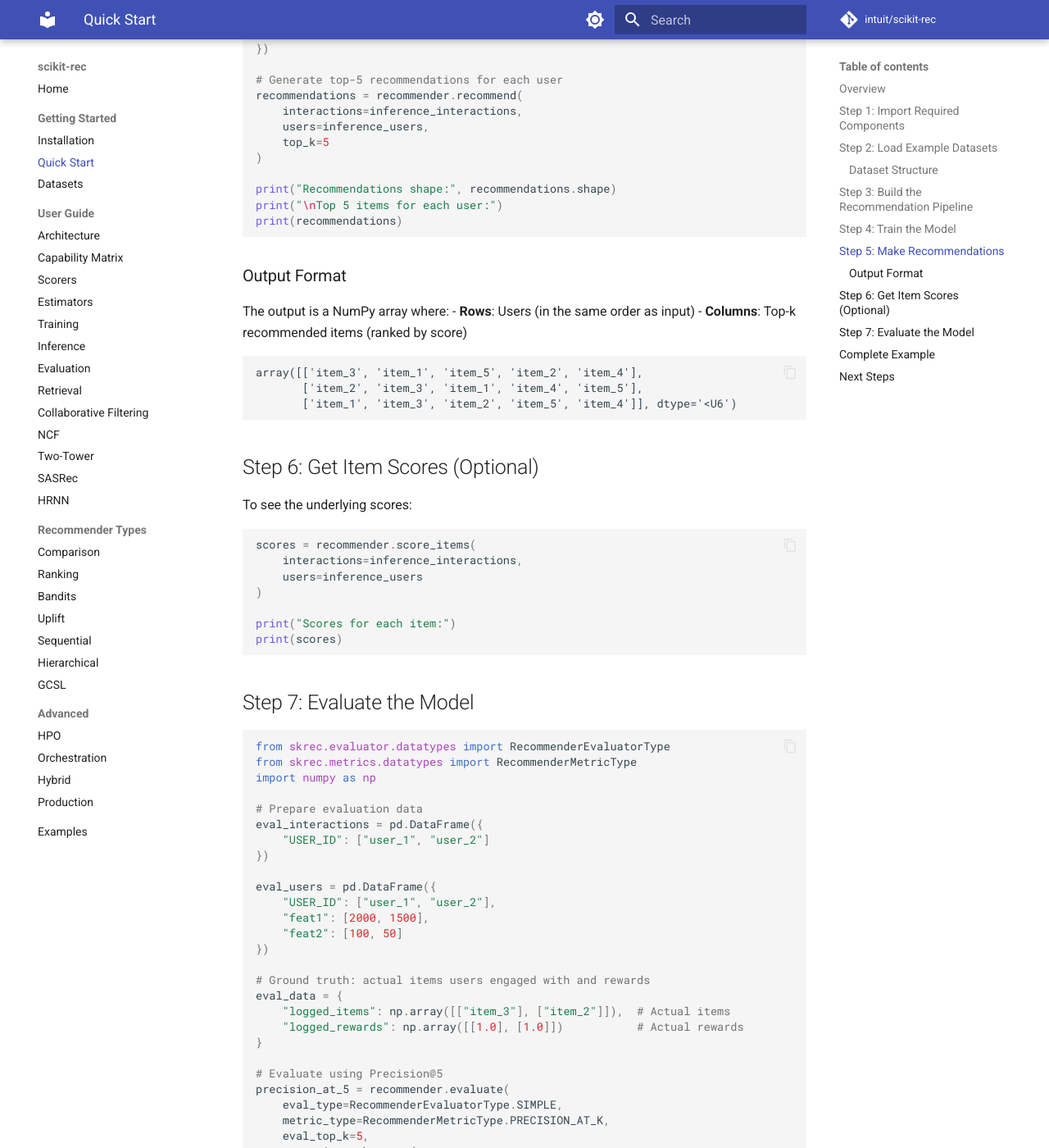
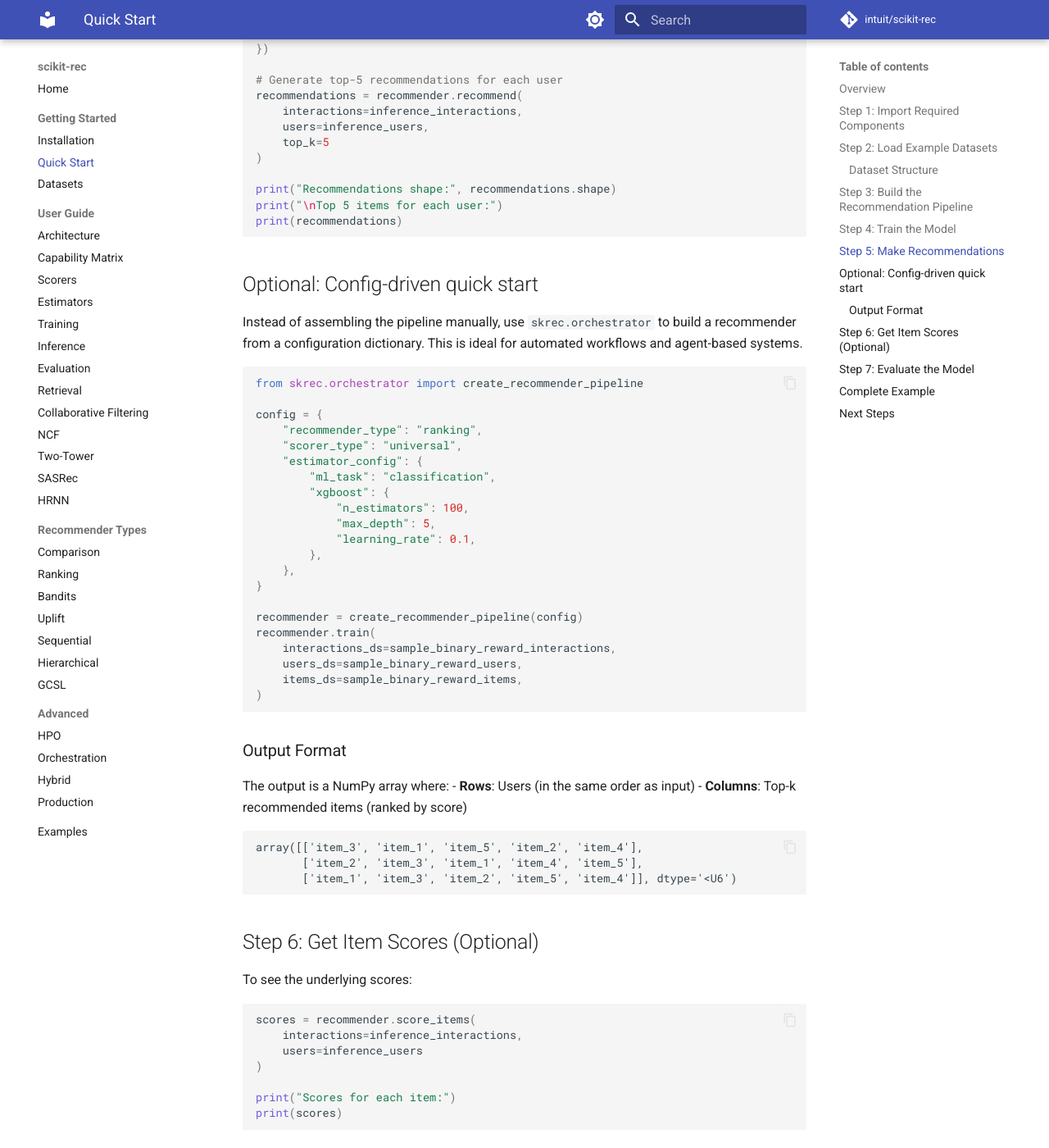
Before and after one commit to intuit/scikit-rec, an MkDocs documentation site: the page built from docs/getting-started/quick-start.md, in a window 1280 px wide and 1400 px high, scrolled down 2325 px. Shown: the whole window at 82% size. Built offline with MkDocs 1.6.1 and Material for MkDocs 9.7.7, drawn with Linux system fonts in a browser that asks for light colours; comment, search, counter and statistics services are not loaded.

Commit message:
updating docs

````diff
--- a/docs/getting-started/quick-start.md
+++ b/docs/getting-started/quick-start.md
@@ -110,6 +110,34 @@ recommendations = recommender.recommend(
 print("Recommendations shape:", recommendations.shape)
 print("\nTop 5 items for each user:")
 print(recommendations)
+```
+
+## Optional: Config-driven quick start
+
+Instead of assembling the pipeline manually, use `skrec.orchestrator` to build a recommender from a configuration dictionary. This is ideal for automated workflows and agent-based systems.
+
+```python
+from skrec.orchestrator import create_recommender_pipeline
+
+config = {
+    "recommender_type": "ranking",
+    "scorer_type": "universal",
+    "estimator_config": {
+        "ml_task": "classification",
+        "xgboost": {
+            "n_estimators": 100,
+            "max_depth": 5,
+            "learning_rate": 0.1,
+        },
+    },
+}
+
+recommender = create_recommender_pipeline(config)
+recommender.train(
+    interactions_ds=sample_binary_reward_interactions,
+    users_ds=sample_binary_reward_users,
+    items_ds=sample_binary_reward_items,
+)
 ```
 
 ### Output Format
````
Also changed, not shown: CODE_OF_CONDUCT.md (added, +33 -0 lines), CONTRIBUTING.md (added, +43 -0 lines), README.md (+80 -2 lines), docs/advanced/orchestration.md (+4 -0 lines).
